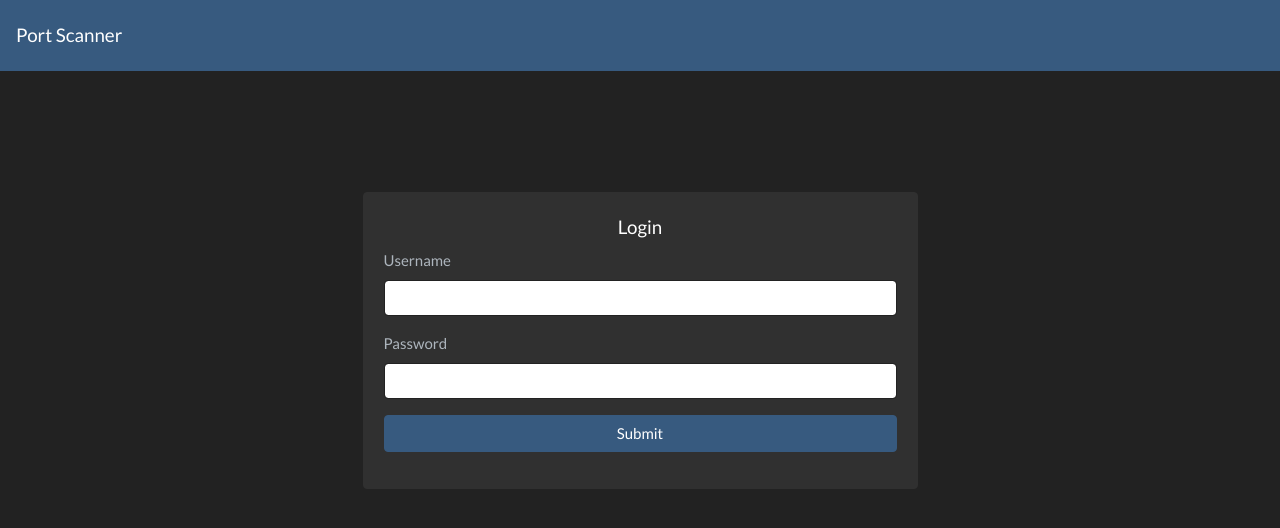
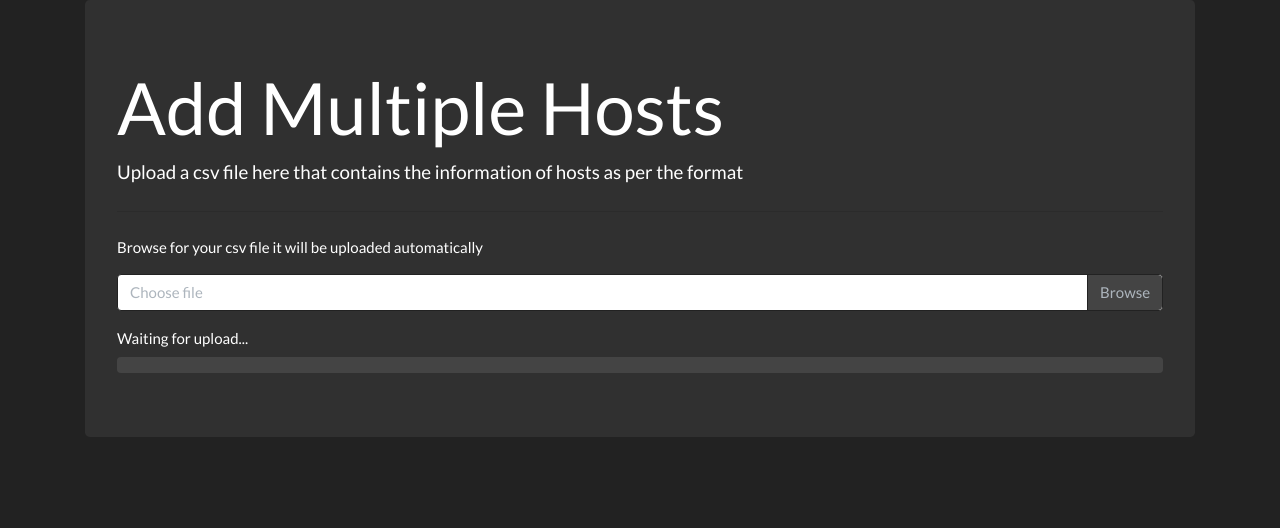
Before and after one commit to rankwatch/port-scanner, a Django app: page /OpenPorts/home/add_mul_hosts in a window 1280 px wide. Shown: the top 528 px of the page. Run offline with Django 3.2, Linux system fonts and the light colour scheme; parts of the project's set-up code (start-up, migrations or seed data) failed here and were passed over; some libraries are stand-ins or nearby versions.

Commit message:
Added Multiple Hosts Addition

```diff
--- /dev/null
+++ b/OpenPorts/templates/add_mul_hosts.html
@@ -0,0 +1,114 @@
+<!doctype html>
+<html lang="en">
+
+<head>
+  <title>Add Multiple hosts</title>
+  <!-- Required meta tags -->
+  <meta charset="utf-8">
+  <meta name="viewport" content="width=device-width, initial-scale=1, shrink-to-fit=no">
+
+  <!-- Bootstrap CSS -->
+  <link rel="stylesheet" href="https://bootswatch.com/4/darkly/bootstrap.min.css">
+</head>
+
+<body>
+
+  <div class="container">
+    <div class="jumbotron">
+      <h1 class="display-3">Add Multiple Hosts</h1>
+      <p class="lead">Upload a csv file here that contains the information of hosts as per the format</p>
+      <hr class="my-4">
+      <p>Browse for your csv file it will be uploaded automatically</p>
+      <p class="lead">
+        <div class="form-group">
+          <div class="input-group mb-3">
+            <div class="custom-file">
+              <input type="file" class="custom-file-input" id="csv_file">
+              <label class="custom-file-label" for="csv_file">Choose file</label>
+            </div>
+          </div>
+        </div>
+      </p>
+      <label id="progress_label" for="secure_progress">Waiting for upload...</label>
+      <div id="secure_progress" class="progress">
+        <div class="progress-bar bg-success" role="progressbar" style="width: 0%"></div>
+      </div>
+    </div>
+  </div>
+
+  <!-- Optional JavaScript -->
+  <!-- jQuery first, then Popper.js, then Bootstrap JS -->
+  <script src="https://ajax.googleapis.com/ajax/libs/jquery/3.4.0/jquery.min.js"></script>
+  <script src="https://cdnjs.cloudflare.com/ajax/libs/popper.js/1.14.7/umd/popper.min.js"></script>
+  <script src="https://maxcdn.bootstrapcdn.com/bootstrap/4.3.1/js/bootstrap.min.js"></script>
+  <script src="https://cdn.datatables.net/1.10.19/js/jquery.dataTables.min.js"></script>
+  <script src="https://cdn.datatables.net/1.10.19/js/dataTables.bootstrap4.min.js"></script>
+  <script src="https://www.papaparse.com/resources/js/papaparse.js"></script>
+  <script>
+
+    $(".custom-file-input").on("change", function () {
+      var fileName = $(this).val().split("\\").pop();
+      $(this).siblings(".custom-file-label").addClass("selected").html(fileName);
+    });
+
+    function sleep(ms) {
+      return new Promise(resolve => setTimeout(resolve, ms));
+    }
+
+    async function sendMultiHosts(data) {
+
+      for (i = 0; i < data['length']; i++) {
+        await sleep(1000);
+        $.ajax({
+          type: "GET",
+          url: document.URL + "/addnewhost",
+          data: data[i],
+          dataType: 'html',
+          success: function (data) {
+            if (data) {
+              if (i < data['length']) {
+                $("#progress_label").html("Parsing...");
+              } else {
+                $("#progress_label").html("Finished!");
+              }
+              $('.progress-bar').css(
+                {
+                  'width': ((i / data['length']) * 100).toString() + '%'
+                }
+              );
+            }
+            else {
+              $('#results').html('<div class="container">\
+                                  <div class="alert alert-danger alert-dismissible">\
+                                  <button type="button" class="close" data-dismiss="alert">&times;</button>\
+                                  <strong>Oops!</strong> Something went wrong!.\
+                                  </div></div>');
+            }
+          }
+        });
+      }
+    }
+
+    function handleFileSelect(evt) {
+      var file = evt.target.files[0];
+
+      Papa.parse(file, {
+        header: true,
+        dynamicTyping: true,
+        complete: function (results) {
+          data = results;
+          console.log(data);
+          sendMultiHosts(data['data']);
+        }
+      });
+    }
+
+    $(document).ready(function () {
+      $("#csv_file").change(handleFileSelect);
+    });
+
+  </script>
+
+</body>
+
+</html>
--- a/OpenPorts/templates/full_scan_result.html
+++ b/OpenPorts/templates/full_scan_result.html
@@ -23,7 +23,7 @@
         </div>
       {% else %}
       <div class="row">
-          <a href="javascript:loadFullScanReport()" class="text-white" style="margin-left:1%;">
+          <a href="javascript:loadScanReport()" class="text-white" style="margin-left:1%;">
             <span class="badge badge-pill badge-info">Back</span>
           </a>
         </div>
--- a/OpenPorts/urls.py
+++ b/OpenPorts/urls.py
@@ -17,21 +17,43 @@ urlpatterns = [
     url(r'^home/deleteHost$', views.deleteHost, name="deleteHost"),
     url(r'^home/dashboard$', views.loadDashboard, name="loadDashboard"),
     url(r'^home/scanreport$', views.loadScanReport, name="loadScanReport"),
-    url(r'^home/securePortReport$', views.securePortReport, name="securePortReport"),
-    url(r'^home/securePortReports$', views.securePortReports, name="securePortReports"),
+    url(
+        r'^home/securePortReport$',
+        views.securePortReport,
+        name="securePortReport"
+    ),
+    url(
+        r'^home/securePortReports$',
+        views.securePortReports,
+        name="securePortReports"
+    ),
     url(r'^home/secureAllHost$', views.secureAllhost, name="secureAllHost"),
     url(r'^home/openPortReport$', views.openPortReport, name="openPortReport"),
-    url(r'^home/openPortReports$', views.openPortReports, name="openPortReports"),
+    url(
+        r'^home/openPortReports$',
+        views.openPortReports,
+        name="openPortReports"
+    ),
     url(r'^home/openAllHost$', views.openAllhost, name="openAllHost"),
     url(r'^home/fullScanReport$', views.fullScanReport, name="fullScanReport"),
     url(r'^home/viewAllScans$', views.viewAllScans, name="viewAllScans"),
     url(r'^home/viewScan$', views.viewScan, name="viewScan"),
     url(r'^home/add_filters$', views.add_filters, name="add_filters"),
-    url(r'^home/add_filters_secured',
-        views.add_filters_secured, name="add_filters_secured"),
-    url(r'^home/add_filters_opened',
-        views.add_filters_opened, name="add_filters_opened"),
+    url(
+        r'^home/add_filters_secured',
+        views.add_filters_secured, name="add_filters_secured"
+    ),
+    url(
+        r'^home/add_filters_opened',
+        views.add_filters_opened,
+        name="add_filters_opened"
+    ),
     url(r'^home/viewReport$', views.viewReport, name="viewReport"),
     url(r'^home/viewReports$', views.viewReports, name="viewReports"),
-    url(r'^home/add_filters_view_report$', views.add_filters_view_report, name="add_filters_view_report")
+    url(
+        r'^home/add_filters_view_report$',
+        views.add_filters_view_report,
+        name="add_filters_view_report"
+    ),
+    url(r'^home/add_mul_hosts$', views.add_mul_hosts, name='add_mul_hosts')
 ]
--- a/OpenPorts/views.py
+++ b/OpenPorts/views.py
@@ -89,12 +89,15 @@ def addnewhost(request):
     else:
         unsecure_proxy = u
 
+    print(request.GET.get('open_ports'))
+    print(request.GET.get('secure_ports'))
+
     addHostToDB.delay(request.user.username,
                       request.GET.get('host_ip'),
                       request.GET.get('hostname'),
                       request.GET.get('provider'),
-                      request.GET.get('secure_ports'),
-                      request.GET.get('open_ports'),
+                      'secure,'+str(request.GET.get('secure_ports'))+',',
+                      'open,'+str(request.GET.get('open_ports'))+',',
                       request.GET.get('full_scan_flag'),
                       secure_proxy,
                       unsecure_proxy)
@@ -114,7 +117,7 @@ def add_settings(request):
         threads = str(config.threads)
         timeout = str(config.timeout)
         scanf = str(config.schedule)
-        delete_scan_period = str(config.delete_scan_period)
+        delete_scans_period = str(config.delete_scans_period/86400)
 
         return render(request, "settings.html", {
             "result": {
@@ -123,7 +126,7 @@ def add_settings(request):
                 "threads": threads,
                 "timeout": timeout,
                 "scanfrequency": scanf,
-                "deleteScanPeriod": delete_scan_period
+                "deleteScansPeriod": delete_scans_period
             }
         })
 
@@ -138,7 +141,7 @@ def new_settings(request):
     secure_ip_port = secure.split(":")
     unsecure_ip_port = unsecure.split(":")
     scanf = str(request.GET.get("scanfrequency"))
-    delP = int(str(request.GET.get("deleteScanPeriod")).split()[0])*86400
+    delP = float(str(request.GET.get("deleteScansPeriod")))*86400
 
     s = Settings(
         secure_proxy_ip=secure_ip_port[0],
@@ -148,7 +151,7 @@ def new_settings(request):
         threads=request.GET.get("threads"),
         timeout=request.GET.get("timeout"),
         schedule=scanf,
-        delete_scan_period=delP
+        delete_scans_period=delP
     )
 
     s.save()
@@ -586,7 +589,12 @@ def loadScanReport(request):
             ).total_seconds()
         )
     except:
-        full_scan_time = 0
+        full_scan_time = " - No Scan Started"
+
+    try:
+        full_scan_status = full_scan_stat.scan_status
+    except:
+        full_scan_status = 1
 
     try:
         context = {
@@ -595,10 +603,11 @@ def loadScanReport(request):
             'secureScanTime': secure_scan_time,
             'openScanTime': open_scan_time,
             'fullScanTime': full_scan_time,
-            'fullScanStatus': full_scan_stat.scan_status
+            'fullScanStatus': full_scan_status
         }
         return render(request, 'scanreport.html', context)
-    except:
+    except Exception as e:
+        print(e)
         return HttpResponse('<div class="container">\
                                 <div class="alert alert-danger alert-dismissible">\
                                 <button type="button" class="close" data-dismiss="alert">&times;</button>\
@@ -1735,3 +1744,7 @@ def lastInaccessible(host, port):
             return time
 
     return time
+
+
+def add_mul_hosts(request):
+    return render(request, 'add_mul_hosts.html', {})
--- a/PortScanner/celery.py
+++ b/PortScanner/celery.py
@@ -30,8 +30,8 @@ app.conf.beat_schedule = {
     'Delete_Scans': {
         'task': 'OpenPorts.tasks.deleteOldScans',
         'schedule': crontab(
-            hour=23,
-            minute=0,
+            hour="*",
+            minute="*/10",
             day_of_week="*"
         )
     }
```
Also changed, not shown: OpenPorts/tasks.py (+6 -4 lines), OpenPorts/templates/add_host_ip.html (+4 -4 lines), OpenPorts/templates/index.html (+24 -22 lines), OpenPorts/templates/scanreport.html (+23 -1 lines), OpenPorts/templates/settings.html (+6 -4 lines), PortScanner/settings.py (+18 -9 lines), 2 other files.
